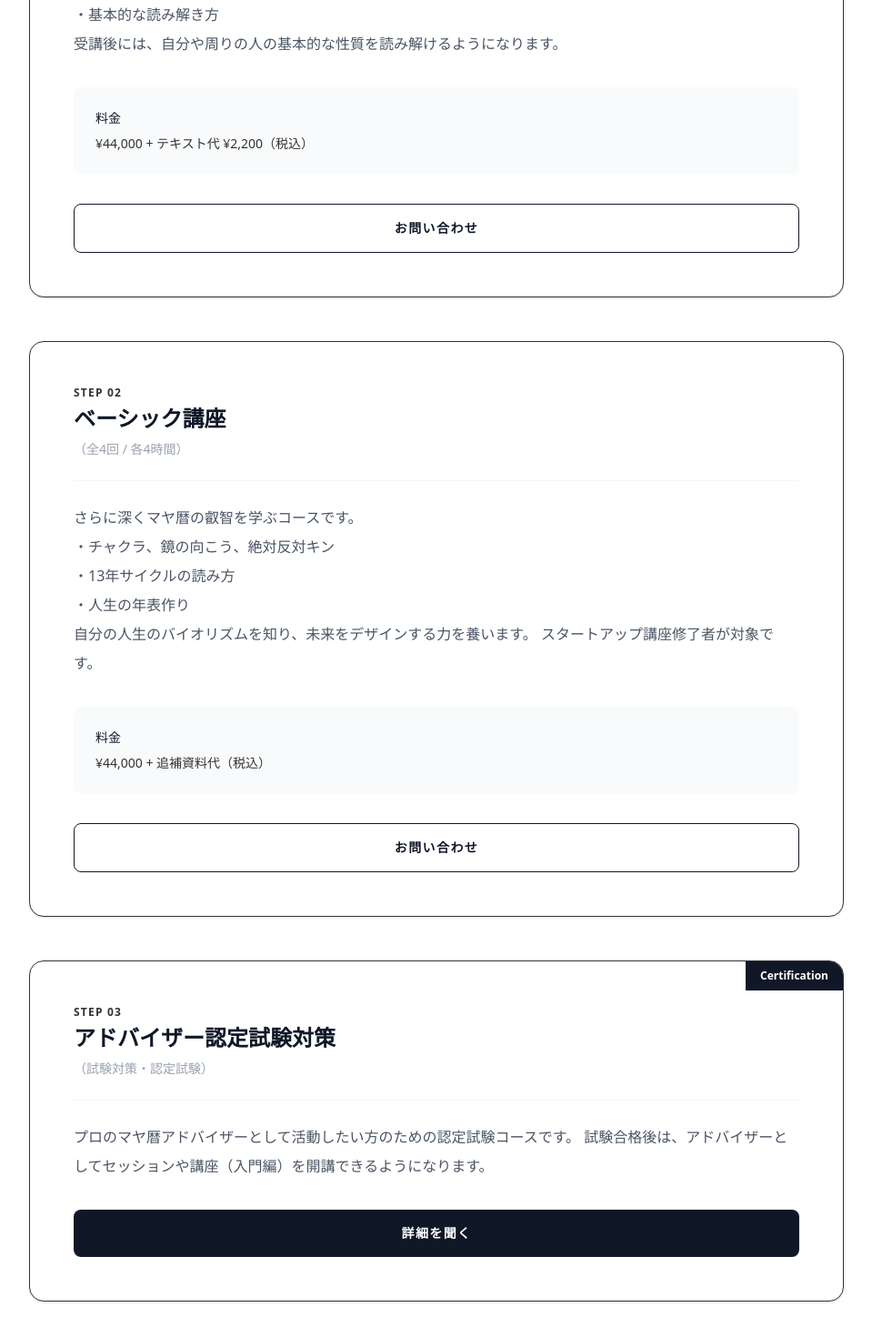
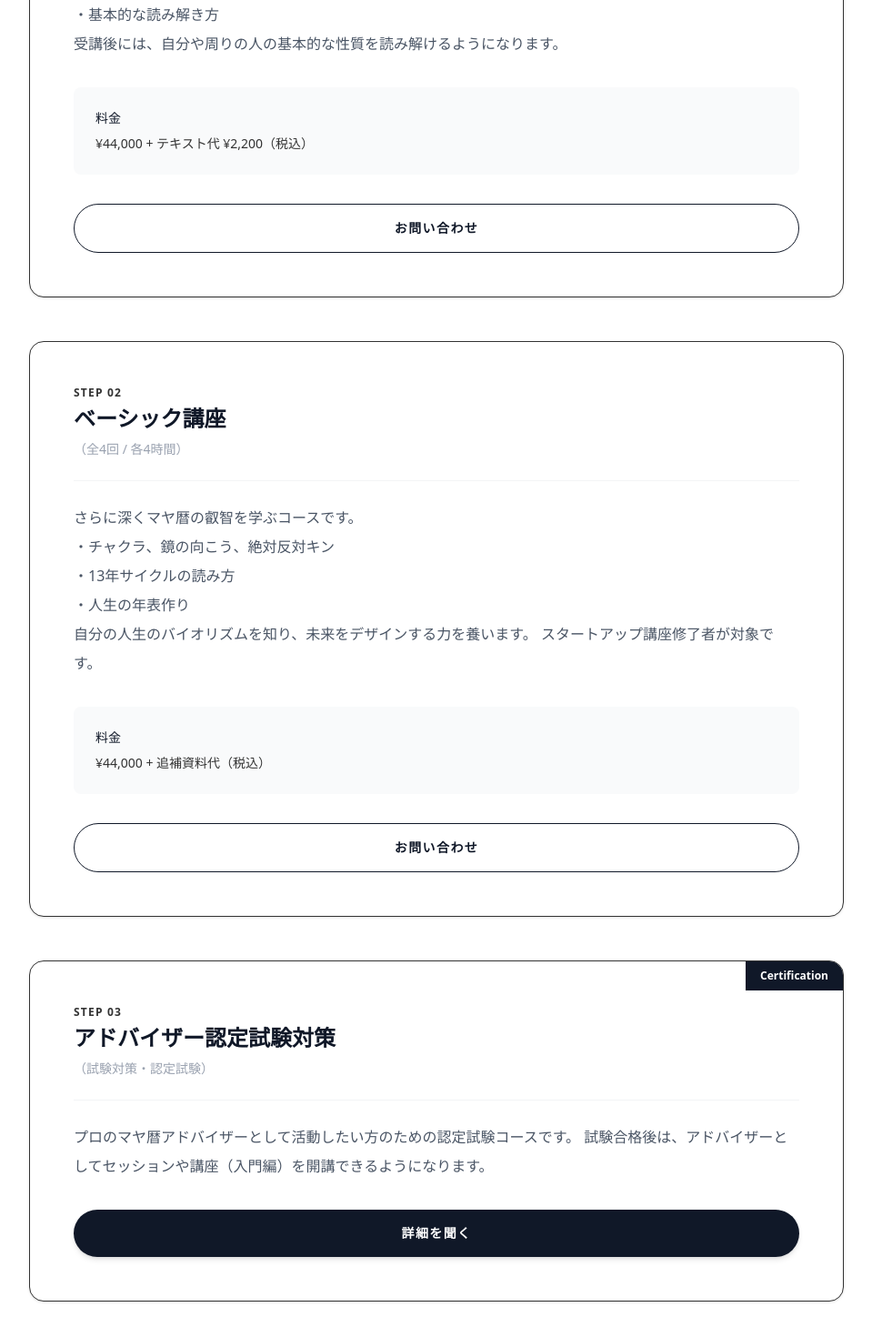
Before and after one commit to himitsujikken-ai/miyu-rouge, a Next.js app: page /course in a window 1280 px wide. Shown: the part 1692-3162 px from the top of the page at 91% size, without its empty margins (160-1119 px from the left). Built offline with nearby package versions, Linux system fonts and the light colour scheme.

Commit message:
style: Unify button designs across the site to match worldview

```diff
--- a/src/app/course/page.tsx
+++ b/src/app/course/page.tsx
@@ -89,7 +89,7 @@ export default function CoursePage() {
                                 <p className="font-bold text-gray-900 mb-2">料金</p>
                                 <p>¥44,000 + テキスト代 ¥2,200（税込）</p>
                             </div>
-                            <Link href="/contact" className="block w-full border border-gray-900 text-gray-900 text-center py-4 rounded-lg hover:bg-gray-50 transition-colors duration-300 font-bold tracking-widest text-sm">
+                            <Link href="/contact" className="block w-full border border-gray-900 text-gray-900 text-center py-4 rounded-full hover:bg-gray-900 hover:text-white transition-colors duration-300 font-bold tracking-widest text-sm">
                                 お問い合わせ
                             </Link>
                         </div>
@@ -113,7 +113,7 @@ export default function CoursePage() {
                                 <p className="font-bold text-gray-900 mb-2">料金</p>
                                 <p>¥44,000 + 追補資料代（税込）</p>
                             </div>
-                            <Link href="/contact" className="block w-full border border-gray-900 text-gray-900 text-center py-4 rounded-lg hover:bg-gray-50 transition-colors duration-300 font-bold tracking-widest text-sm">
+                            <Link href="/contact" className="block w-full border border-gray-900 text-gray-900 text-center py-4 rounded-full hover:bg-gray-900 hover:text-white transition-colors duration-300 font-bold tracking-widest text-sm">
                                 お問い合わせ
                             </Link>
                         </div>
@@ -132,7 +132,7 @@ export default function CoursePage() {
                                 プロのマヤ暦アドバイザーとして活動したい方のための認定試験コースです。
                                 試験合格後は、アドバイザーとしてセッションや講座（入門編）を開講できるようになります。
                             </p>
-                            <Link href="/contact" className="block w-full bg-gray-900 text-white text-center py-4 rounded-lg hover:bg-turquoise transition-colors duration-300 font-bold tracking-widest text-sm">
+                            <Link href="/contact" className="block w-full bg-gray-900 text-white text-center py-4 rounded-full hover:bg-turquoise transition-colors duration-300 font-bold tracking-widest text-sm shadow-md hover:shadow-lg">
                                 詳細を聞く
                             </Link>
                         </div>
--- a/src/app/session/page.tsx
+++ b/src/app/session/page.tsx
@@ -93,7 +93,7 @@ export default function SessionPage() {
                                 そして今年の運気の流れ（年回り）まで、総合的に読み解きます。
                                 悩みや迷いがある方、人生の転機を感じている方におすすめです。
                             </p>
-                            <Link href="/contact" className="block w-full bg-gray-900 text-white text-center py-4 rounded-lg hover:bg-turquoise transition-colors duration-300 font-bold tracking-widest text-sm">
+                            <Link href="/contact" className="block w-full bg-gray-900 text-white text-center py-4 rounded-full hover:bg-turquoise transition-colors duration-300 font-bold tracking-widest text-sm shadow-md hover:shadow-lg">
                                 申し込む
                             </Link>
                         </div>
@@ -115,7 +115,7 @@ export default function SessionPage() {
                                 生まれ持ったエネルギー（KINナンバー）を中心に、
                                 あなたの強みや向いていること、魂の方向性をお伝えします。
                             </p>
-                            <Link href="/contact" className="block w-full border border-gray-900 text-gray-900 text-center py-4 rounded-lg hover:bg-gray-50 transition-colors duration-300 font-bold tracking-widest text-sm">
+                            <Link href="/contact" className="block w-full border border-gray-900 text-gray-900 text-center py-4 rounded-full hover:bg-gray-900 hover:text-white transition-colors duration-300 font-bold tracking-widest text-sm">
                                 申し込む
                             </Link>
                         </div>
--- a/src/components/ServiceSection.tsx
+++ b/src/components/ServiceSection.tsx
@@ -64,7 +64,7 @@ export default function ServiceSection() {
                                 </p>
                                 <Link
                                     href={service.link}
-                                    className="inline-block border border-gray-900 px-6 py-3 text-sm tracking-widest hover:bg-gray-900 hover:text-white transition-colors duration-300"
+                                    className="inline-block border border-gray-900 px-8 py-3 text-sm tracking-widest rounded-full hover:bg-gray-900 hover:text-white transition-colors duration-300"
                                 >
                                     MORE
                                 </Link>
```
